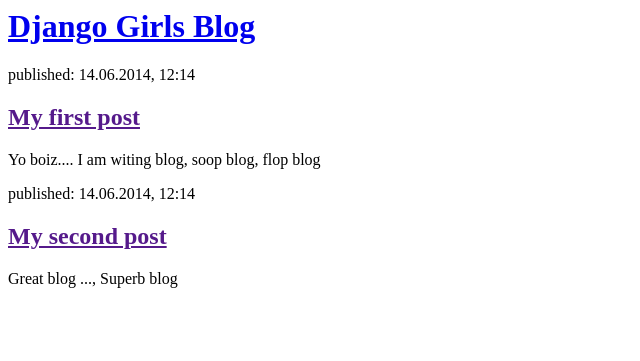
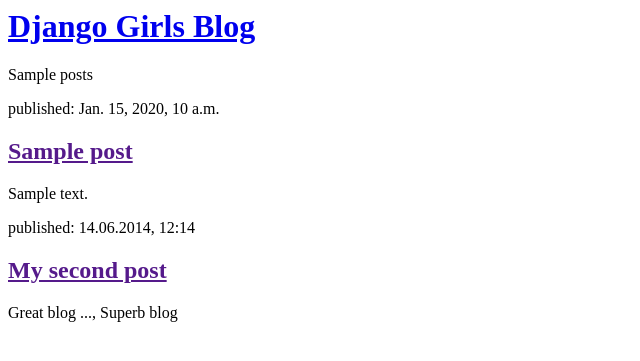
Before and after one commit to anmolharsh/django-blog, a Django app: template blog/templates/blog/post_list.html in a window 1280 px wide. Shown: the top 361 px of the page, without its empty margins (0-640 px from the left). Run offline with Django 3.2, Linux system fonts and the light colour scheme; the template is opened without the code that fills it: most values are stand-ins (such as "Sample title", 1, 10 or a date in 2020).

Commit message:
db contents-display added

```diff
--- a/blog/templates/blog/post_list.html
+++ b/blog/templates/blog/post_list.html
@@ -8,10 +8,16 @@
         </div>
 
         <div>
-            <p>published: 14.06.2014, 12:14</p>
-            <h2><a href="">My first post</a></h2>
-            <p>Yo boiz.... I am witing blog, soop blog, flop blog</p>
+            {{ posts }}
         </div>
+
+    {% for post in posts %}
+    <div>
+        <p>published: {{ post.published_date }}</p>
+        <h2><a href="">{{ post.title }}</a></h2>
+        <p>{{ post.text|linebreaksbr }}</p>
+    </div>
+    {% endfor %}
 
         <div>
             <p>published: 14.06.2014, 12:14</p>
--- a/blog/views.py
+++ b/blog/views.py
@@ -1,5 +1,7 @@
 from django.shortcuts import render
+from django.utils import timezone
+from .models import Post
 
-# Create your views here.
 def post_list(request):
-    return render(request, 'blog/post_list.html', {})
+    posts = Post.objects.filter(published_date__lte=timezone.now()).order_by('published_date')
+    return render(request, 'blog/post_list.html', {'posts':posts})
```
